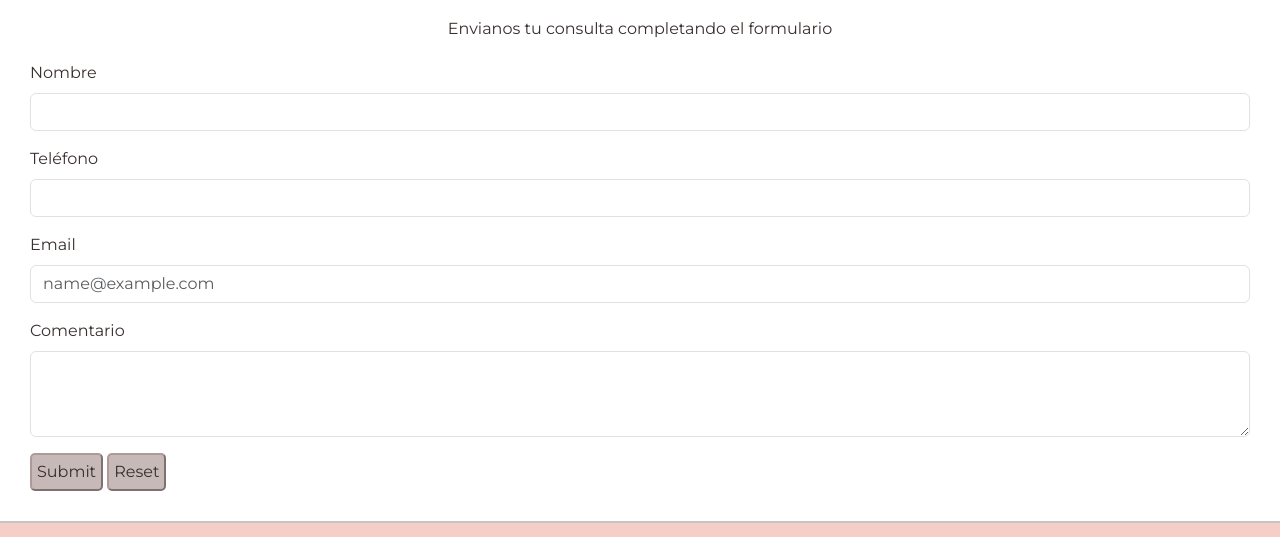
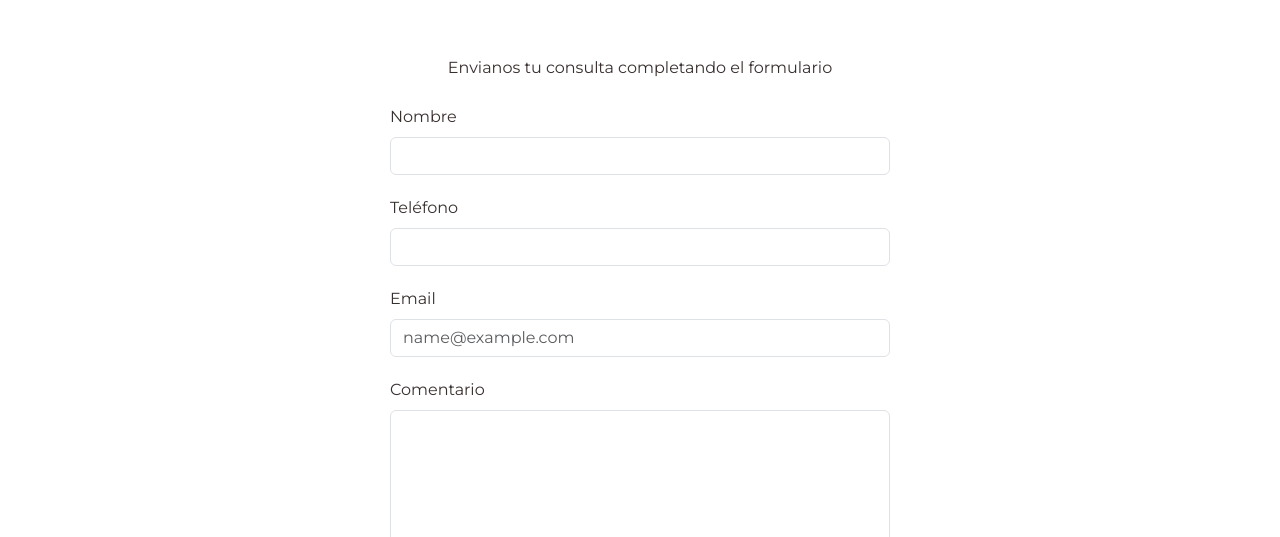
Before and after one commit to marirog86/proyecto-coder, a website: page pages/contacto.html in a window 1280 px wide. Shown: the part 201-738 px from the top of the page. Drawn offline with nearby package versions, Linux system fonts and the light colour scheme.

Commit message:
contacto flex

```diff
--- a/pages/contacto.html
+++ b/pages/contacto.html
@@ -4,8 +4,10 @@
 <head>
     <meta charset="UTF-8">
     <meta name="viewport" content="width=device-width, initial-scale=1.0">
-    <meta name="description" content="Contáctanos para cualquier consulta o pedido personalizado. Estamos aquí para ayudarte a encontrar la pieza de macramé perfecta para tu hogar. ¡Esperamos tu mensaje!">
-    <meta name="keywords" content="Macramar, macrame, artasanal, diseño, hogar, decoración, arte, manualidades, bohemia, accesorios, único, sostenible, personalizado, hilos, tapices, regalos, boho, nudos, textil, contacto, consulta, pregunta ">
+    <meta name="description"
+        content="Contáctanos para cualquier consulta o pedido personalizado. Estamos aquí para ayudarte a encontrar la pieza de macramé perfecta para tu hogar. ¡Esperamos tu mensaje!">
+    <meta name="keywords"
+        content="Macramar, macrame, artasanal, diseño, hogar, decoración, arte, manualidades, bohemia, accesorios, único, sostenible, personalizado, hilos, tapices, regalos, boho, nudos, textil, contacto, consulta, pregunta ">
     <link rel="shortcut icon" href="../img/favicon(2).ico" type="image/x-icon">
     <link href="https://cdn.jsdelivr.net/npm/bootstrap@5.3.3/dist/css/bootstrap.min.css" rel="stylesheet"
         integrity="sha384-QWTKZyjpPEjISv5WaRU9OFeRpok6YctnYmDr5pNlyT2bRjXh0JMhjY6hW+ALEwIH" crossorigin="anonymous">
@@ -53,27 +55,25 @@
             </div>
         </nav>
     </header>
-    <main>
+            <h1 class="h1-productos">Contactanos</h1>
             <section class="contact">
-            <h1>Contactanos</h1>
                 <p>Envianos tu consulta completando el formulario</p>
                 <div class="mb-3">
                     <label for="formGroupExampleInput" class="form-label">Nombre</label>
-                <input type="text" class="form-control" id="formGroupExampleInput"
-                    placeholder="">
+                    <input type="text" class="form-control custom-width-1" id="formGroupExampleInput" placeholder="">
                 </div>
                 <div class="mb-3">
                     <label for="formGroupExampleInput2" class="form-label">Teléfono</label>
-                <input type="text" class="form-control" id="formGroupExampleInput2"
-                    placeholder="">
+                    <input type="text" class="form-control custom-width-1" id="formGroupExampleInput2" placeholder="">
                 </div>
                 <div class="mb-3">
                     <label for="exampleFormControlInput1" class="form-label">Email</label>
-                <input type="email" class="form-control" id="exampleFormControlInput1" placeholder="name@example.com">
+                    <input type="email" class="form-control custom-width-1" id="exampleFormControlInput1"
+                        placeholder="name@example.com">
                 </div>
                 <div class="mb-3">
                     <label for="exampleFormControlTextarea1" class="form-label">Comentario</label>
-                <textarea class="form-control" id="exampleFormControlTextarea1" rows="3"></textarea>
+                    <textarea class="form-control custom-coment" id="exampleFormControlTextarea1" rows="3"></textarea>
                 </div>
                 <div class="boton-form">
                     <input type="submit">
--- a/scss/componentes/_contacto.scss
+++ b/scss/componentes/_contacto.scss
@@ -3,6 +3,7 @@
     padding: 25px;
     text-align: justify;
     color:#38302e;
+    @extend %flex;
     h1{
         text-align: center;
         font-size: 30px;
@@ -37,4 +38,13 @@
             border-color: $color-encabezado;
             box-shadow: 0 0 5px $color-principal;
         }
+    .mb-3{
+        .custom-width-1{
+            width: 500px;
+        }
+        .custom-coment{
+            width: 500px;
+            height: 200px;
+        }
     }
+    }
--- a/scss/componentes/_index.scss
+++ b/scss/componentes/_index.scss
@@ -10,7 +10,6 @@
     background-size: cover;
     background-attachment: fixed;
     @extend %flex ;
-    flex-direction: column;
 
     h1{
         color: $color-h1;
```
Also changed, not shown: css/estilos.css. Lines whose indentation alone changed are shown as unchanged.
